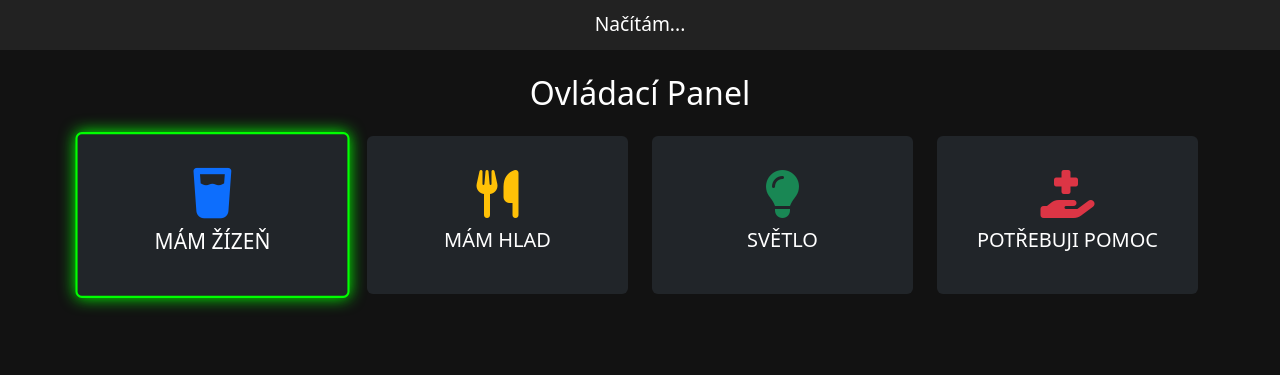
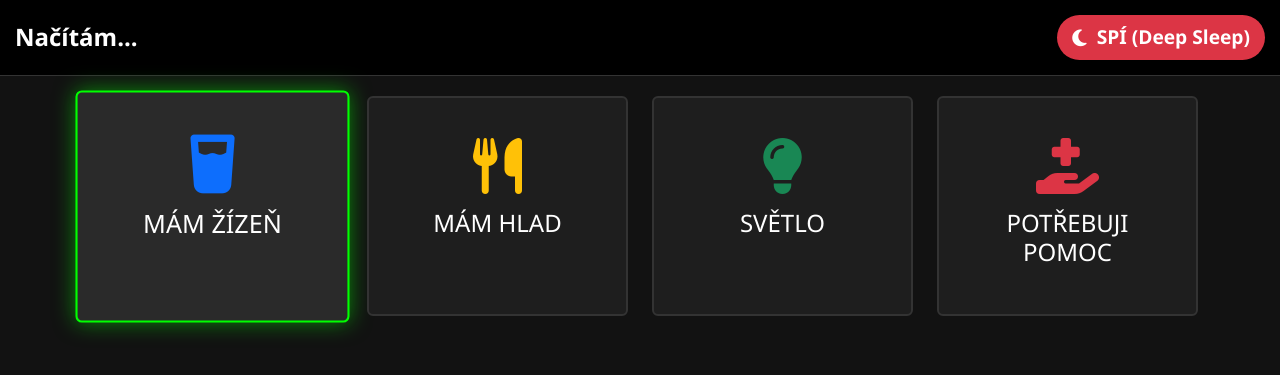
Before and after one commit to lukaskrevky-hub/rpi, a Flask app: page / in a window 1280 px wide. Shown: the top 375 px of the page. Run offline with Flask 3, Linux system fonts and the light colour scheme.

Commit message:
Update index.html

```diff
--- a/templates/index.html
+++ b/templates/index.html
@@ -4,44 +4,59 @@
     <meta charset="UTF-8">
     <meta name="viewport" content="width=device-width, initial-scale=1.0">
     <title>Asistivní Hub</title>
-    <!-- Bootstrap CSS (Styly) -->
     <link href="https://cdn.jsdelivr.net/npm/bootstrap@5.3.0/dist/css/bootstrap.min.css" rel="stylesheet">
-    <!-- FontAwesome (Ikony) -->
     <link rel="stylesheet" href="https://cdnjs.cloudflare.com/ajax/libs/font-awesome/6.4.0/css/all.min.css">
 
     <style>
-        body { background-color: #121212; color: white; }
-        .card { transition: all 0.3s; cursor: pointer; border: 2px solid transparent; }
-        /* Třída pro aktivní položku vybranou joystickem */
+        body { background-color: #121212; color: white; font-family: 'Segoe UI', sans-serif; }
+        .card { transition: transform 0.2s; cursor: pointer; border: 2px solid #333; background-color: #1e1e1e; }
         .joystick-active {
             border-color: #00ff00 !important;
             transform: scale(1.05);
-            box-shadow: 0 0 15px #00ff00;
+            box-shadow: 0 0 20px rgba(0, 255, 0, 0.5);
+            background-color: #2a2a2a;
         }
-        .icon-large { font-size: 3rem; margin-bottom: 10px; }
-        .status-bar { height: 50px; background: #222; padding: 10px; text-align: center; font-size: 1.2rem; }
+        .icon-large { font-size: 3.5rem; margin-bottom: 15px; display: block; }
+
+        /* Horní lišta */
+        .top-bar {
+            display: flex; justify-content: space-between; align-items: center;
+            padding: 15px; background: #000; border-bottom: 1px solid #333;
+            margin-bottom: 20px;
+        }
+
+        /* Indikátor stavu */
+        .status-badge {
+            font-size: 1.2rem; padding: 8px 15px; border-radius: 50px; font-weight: bold;
+            display: flex; align-items: center; gap: 10px;
+        }
+        .status-ready { background-color: #198754; color: white; }      /* Zelená */
+        .status-sleep { background-color: #dc3545; color: white; }      /* Červená */
+        .status-conn { background-color: #ffc107; color: black; }       /* Žlutá */
     </style>
 </head>
 <body>
 
-    <!-- Horní lišta se stavem -->
-    <div class="status-bar" id="status-message">
-        Systém připraven
+    <!-- Horní lišta -->
+    <div class="top-bar">
+        <div id="msg-box" style="font-size: 1.5rem; font-weight: bold;">Asistivní Hub</div>
+
+        <!-- ZDE JE INDIKÁTOR -->
+        <div id="connection-indicator" class="status-badge status-sleep">
+            <i class="fa-solid fa-moon"></i> <span>SPÍ</span>
+        </div>
     </div>
 
-    <div class="container mt-4">
-        <h2 class="text-center mb-4">Ovládací Panel</h2>
-
-        <!-- Mřížka s kartami -->
+    <div class="container">
         <div class="row g-4">
             {% for item in menu %}
             <div class="col-6 col-md-3">
-                <div class="card h-100 bg-dark text-white text-center p-3"
+                <div class="card h-100 text-center p-4 text-white"
                      id="card-{{ item.id }}"
                      onclick="manualClick({{ item.id }})">
                     <div class="card-body">
                         <i class="fa-solid {{ item.icon }} icon-large text-{{ item.color }}"></i>
-                        <h5 class="card-title">{{ item.label }}</h5>
+                        <h4 class="card-title">{{ item.label }}</h4>
                     </div>
                 </div>
             </div>
@@ -49,35 +64,51 @@
         </div>
     </div>
 
-    <!-- JavaScript (AJAX Logika) -->
     <script>
-        // Funkce pro aktualizaci stavu (AJAX polling)
-        // Ptá se serveru každých 300ms: "Kde je joystick?"
         function updateStatus() {
             fetch('/api/status')
                 .then(response => response.json())
                 .then(data => {
-                    // 1. Zrušit zvýraznění všech karet
+                    // 1. Aktualizace MENU (výběr)
                     document.querySelectorAll('.card').forEach(c => c.classList.remove('joystick-active'));
+                    const activeCard = document.getElementById('card-' + data.selected_index);
+                    if (activeCard) activeCard.classList.add('joystick-active');
 
-                    // 2. Zvýraznit tu, kterou vybral joystick
-                    const activeCard = document.getElementById('card-' + data.selected_index);
-                    if (activeCard) {
-                        activeCard.classList.add('joystick-active');
+                    // 2. Aktualizace HLÁŠKY
+                    if (data.message) document.getElementById('msg-box').innerText = data.message;
+
+                    // 3. Aktualizace STAVU OVLADAČE (Barva a Text)
+                    const badge = document.getElementById('connection-indicator');
+                    const icon = badge.querySelector('i');
+                    const text = badge.querySelector('span');
+
+                    // Reset tříd
+                    badge.classList.remove('status-ready', 'status-sleep', 'status-conn');
+
+                    if (data.connection === 'READY') {
+                        badge.classList.add('status-ready');
+                        icon.className = 'fa-solid fa-gamepad';
+                        text.innerText = "PŘIPRAVENO";
                     }
-
-                    // 3. Aktualizovat text nahoře
-                    document.getElementById('status-message').innerText = data.message;
+                    else if (data.connection === 'CONNECTING') {
+                        badge.classList.add('status-conn');
+                        icon.className = 'fa-solid fa-spinner fa-spin'; // Točící kolečko
+                        text.innerText = "PŘIPOJOVÁNÍ...";
+                    }
+                    else {
+                        // SLEEP nebo cokoli jiného
+                        badge.classList.add('status-sleep');
+                        icon.className = 'fa-solid fa-moon';
+                        text.innerText = "SPÍ (Deep Sleep)";
+                    }
                 });
         }
 
-        // Funkce, když na kartu klikne pečovatel myší/prstem
         function manualClick(id) {
             fetch('/api/click/' + id, { method: 'POST' });
         }
 
-        // Spouštět aktualizaci v intervalu
-        setInterval(updateStatus, 300);
+        setInterval(updateStatus, 300); // Rychlá aktualizace (300ms)
     </script>
 </body>
 </html>
```
